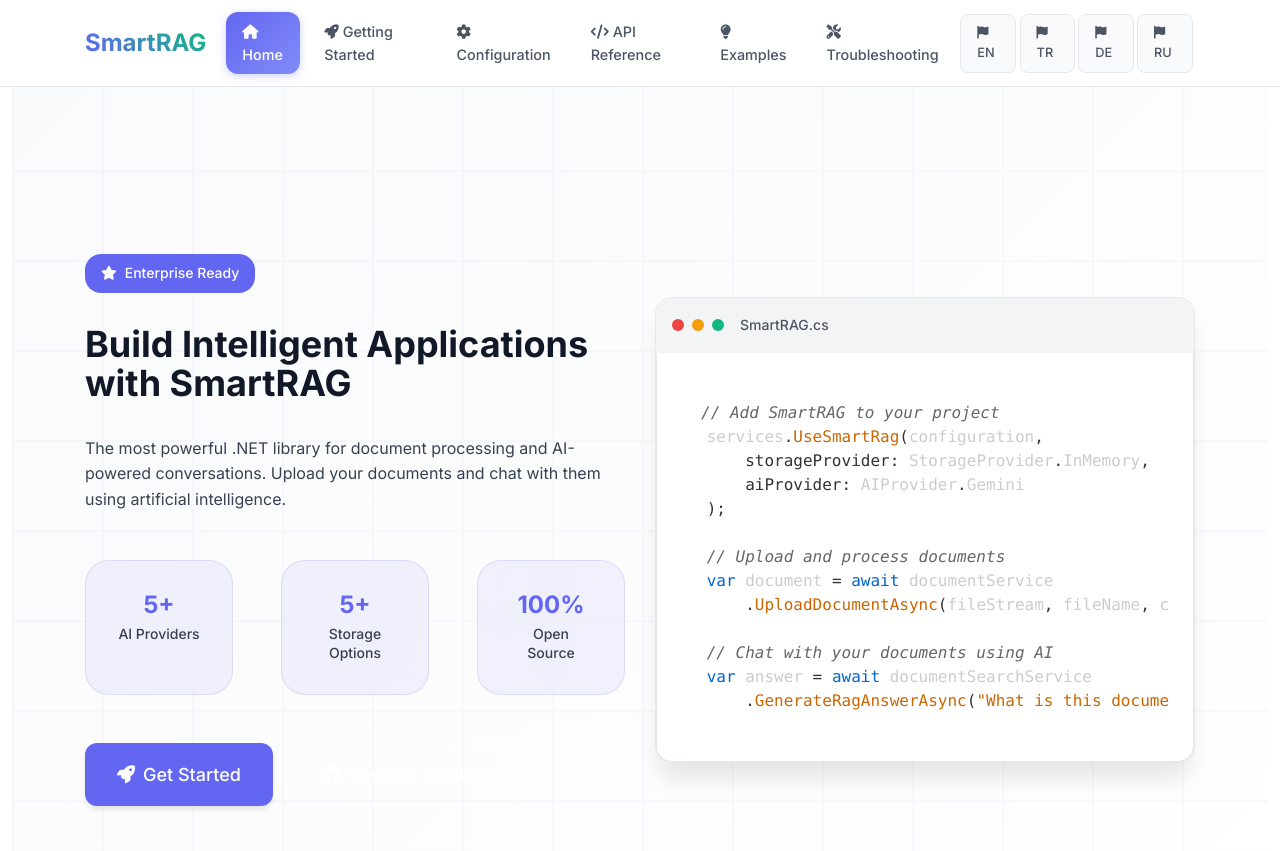
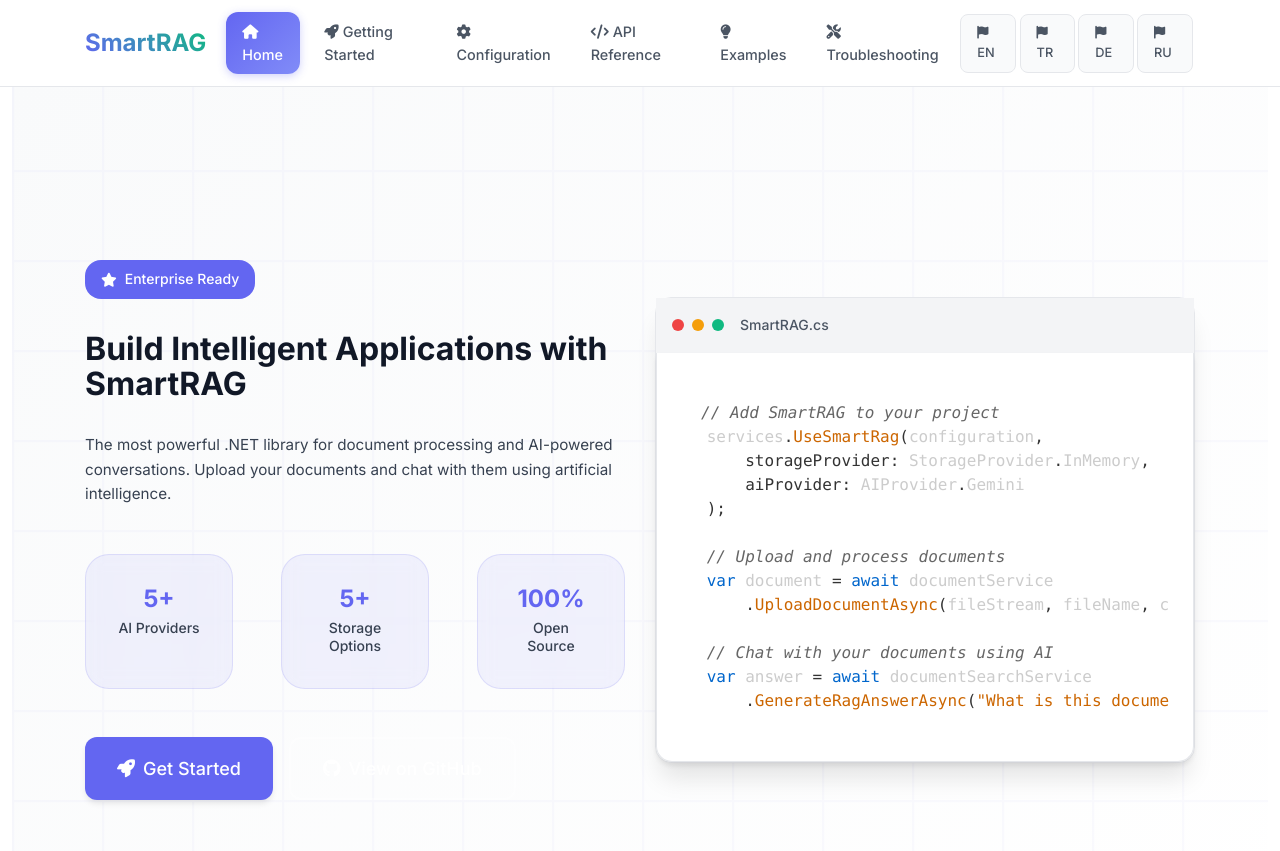
Before and after one commit to byerlikaya/SmartRAG, a Jekyll site: the page built from docs/en/index.md, in a window 1280 px wide and 900 px high. Shown: the top 851 px of the window. Built offline with Jekyll 4.4.1, drawn with Linux system fonts in a browser that asks for light colours; nearby versions of some CDN libraries.

Commit message:
Fix hero section scroll and font size issues - optimize layout for better content fit

```diff
--- a/docs/assets/css/style.css
+++ b/docs/assets/css/style.css
@@ -294,7 +294,7 @@ code {
     background: var(--white);
     border-radius: 1rem;
     box-shadow: 0 20px 25px -5px rgba(0, 0, 0, 0.1);
-    overflow: hidden;
+    overflow: visible;
     border: 1px solid var(--gray-200);
     height: auto;
     min-height: 400px;
@@ -499,7 +499,7 @@ code .token.attr-value,
     display: flex;
     align-items: center;
     background: linear-gradient(135deg, var(--gray-50) 0%, var(--white) 100%);
-    overflow: hidden;
+    overflow: visible;
     width: 100%;
     max-width: 100%;
 }
@@ -519,6 +519,7 @@ code .token.attr-value,
     z-index: 2;
     width: 100%;
     max-width: 100%;
+    flex: 1;
 }
 
 .hero-badge {
@@ -535,7 +536,7 @@ code .token.attr-value,
 }
 
 .hero-title {
-    font-size: 2.25rem;
+    font-size: 2rem;
     font-weight: 800;
     line-height: 1.1;
     margin-bottom: 2rem;
@@ -543,7 +544,7 @@ code .token.attr-value,
 }
 
 .hero-description {
-    font-size: 1rem;
+    font-size: 0.95rem;
     color: var(--gray-700);
     margin-bottom: 3rem;
     max-width: 600px;
@@ -601,6 +602,7 @@ code .token.attr-value,
     z-index: 2;
     width: 100%;
     max-width: 100%;
+    flex: 1;
 }
 
 /* Buttons */
@@ -1243,7 +1245,7 @@ code .token.attr-value,
     }
 
     .hero-title {
-        font-size: 2.5rem;
+        font-size: 2.25rem;
     }
 
     .hero-stats {
@@ -1275,11 +1277,11 @@ code .token.attr-value,
     }
 
     .hero-title {
-        font-size: 2rem;
+        font-size: 1.75rem;
     }
 
     .hero-description {
-        font-size: 1.125rem;
+        font-size: 1rem;
     }
 
     .hero-stats {
@@ -1315,7 +1317,7 @@ code .token.attr-value,
 
 @media (max-width: 575.98px) {
     .hero-title {
-        font-size: 1.75rem;
+        font-size: 1.5rem;
     }
 
     .section-title {
```
